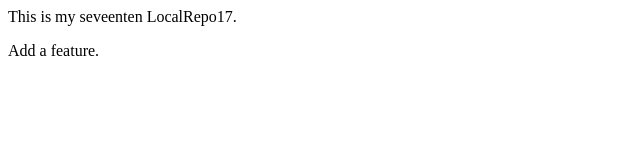
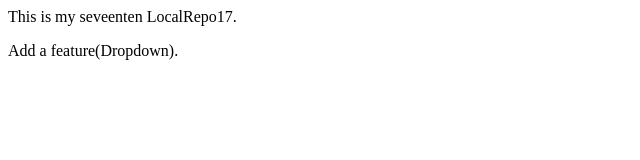
Before and after one commit to Abhay8376/LocalRepo17, a plain HTML site: page index.html in a window 1280 px wide. Shown: the full height of the page, 0-640 px from the left. Drawn offline with Linux system fonts and the light colour scheme.

Commit message:
Added Dropdown Feature

```diff
--- a/index.html
+++ b/index.html
@@ -1,2 +1,2 @@
 <p>This is my seveenten LocalRepo17.</p>
-<p>Add a feature.</p>
+<p>Add a feature(Dropdown).</p>
```
